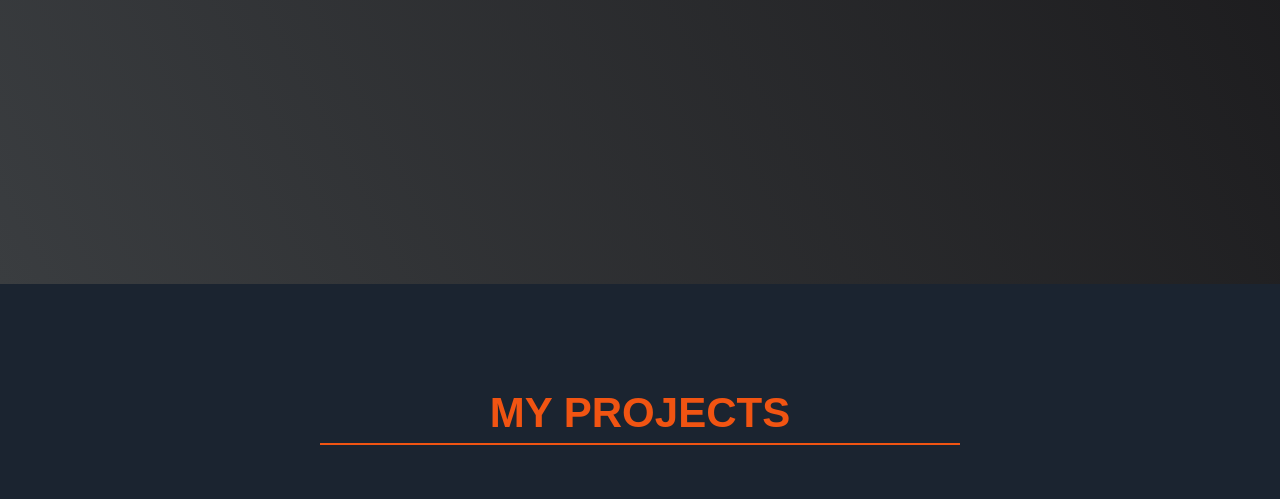
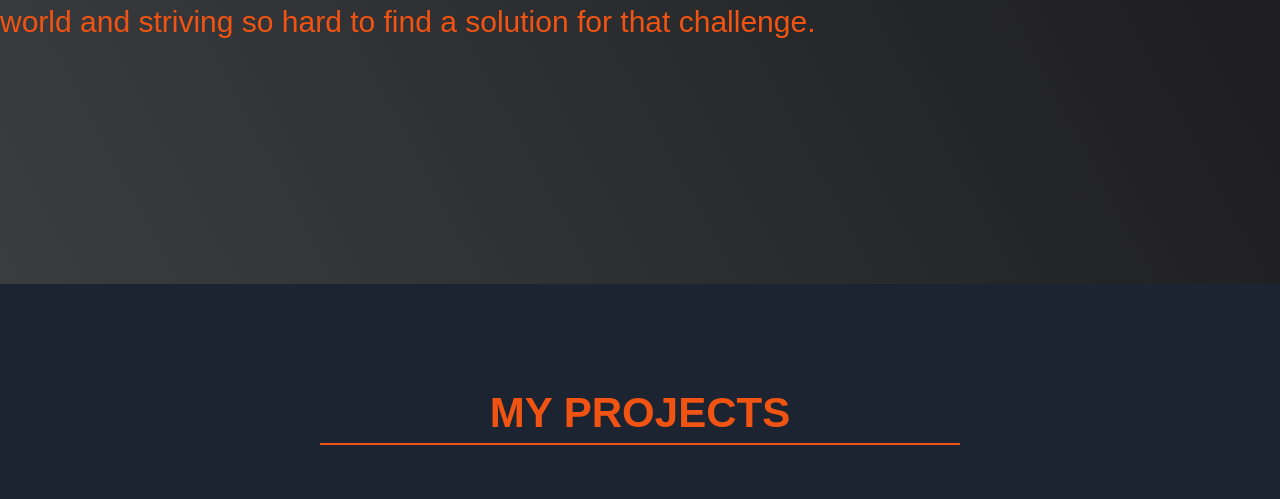
Before and after one commit to Oworilastone/my-portfolio, a plain HTML site: page index.html in a window 1280 px wide. Shown: the part 516-1015 px from the top of the page. Drawn offline with Linux system fonts and the light colour scheme.

Commit message:
index edits

```diff
--- a/CSS/style.css
+++ b/CSS/style.css
@@ -1,18 +1,13 @@
-/* Custom properties/variables  */
 :root {
   --main-orange: #F15412;
   --main-maroon: #733C3C;
   --main-cyan: #1B2430;
   --main-green: #2C3639;
   }
-
-  /* Base reset */
   * {
     margin: 0;
     padding: 0;
   }
-
-  /* box-sizing and font sizing */
   *,
   *::before,
   *::after {
@@ -21,80 +16,46 @@
 
   html {
     box-sizing: border-box;
-
-    /* Set font size for easy rem calculations
-     * default document font size = 16px, 1rem = 16px, 100% = 16px
-     * (100% / 16px) * 10 = 62.5%, 1rem = 10px, 62.5% = 10px
-    */
     font-size: 62.5%;
     scroll-behavior: smooth;
   }
-
-  /* A few media query to set some font sizes at different screen sizes.
-   * This helps automate a bit of responsiveness.
-   * The trick is to use the rem unit for size values, margin and padding.
-   * Because rem is relative to the document font size
-   * when we scale up or down the font size on the document
-   * it will affect all properties using rem units for the values.
-  */
-
-  /* I am using the em unit for breakpoints
-   * The calculation is the following
-   * screen size divided by browser base font size
-   * As an example: a breakpoint at 980px
-   * 980px / 16px = 61.25em
-  */
-
-  /* 1200px / 16px = 75em */
   @media (max-width: 75em) {
     html {
       font-size: 60%;
     }
   }
-
-  /* 980px / 16px = 61.25em */
   @media (max-width: 61.25em) {
     html {
       font-size: 58%;
     }
   }
-
-  /* 460px / 16px = 28.75em */
   @media (max-width: 28.75em) {
     html {
       font-size: 55%;
     }
   }
-
-  /* Base styles */
-
   body {
     font-family: 'Poppins', sans-serif;
-    font-size: 1.8rem; /* 18px */
+    font-size: 3rem;
     font-weight: 400;
     line-height: 1.4;
     color: var(--main-orange);
   }
-
   h1,
   h2 {
     font-family: 'Raleway', sans-serif;
     font-weight: 700;
     text-align: center;
   }
-
   h1 {
     font-size: 6rem;
   }
-
   h2 {
     font-size: 4.2rem;
   }
-
   ul {
     list-style: none;
   }
-
   a {
     text-decoration: none;
     color: var(--main-orange);
@@ -103,21 +64,16 @@
   .img {
     display: block;
   }
-
 #img {
     display: block;
     max-width: 200px;
     border-radius: 50%!important;
   }
-
 .myname{
     padding: 10px;
     padding-top: 30px;
     color: var(--main-maroon)
   }
-
-  /* nav */
-
   .nav {
     display: flex;
     justify-content: flex-end;
@@ -129,34 +85,26 @@
     box-shadow: 0 2px 0 rgba(0, 0, 0, 0.4);
     z-index: 10;
   }
-
   .nav-list {
     display: flex;
     margin-right: 2rem;
   }
-
   @media (max-width: 28.75em) {
     .nav {
       justify-content: center;
     }
-
   .nav-list {
       margin: 0 1rem;
     }
   }
-
   .nav-list a {
     display: block;
     font-size: 2.2rem;
     padding: 2rem;
   }
-
   .nav-list a:hover {
     background: var(--main-cyan);
   }
-
-  /* Welcome section */
-
   .welcome-section {
     display: flex;
     flex-direction: column;
@@ -167,35 +115,28 @@
     background-color: #000;
     background-image: linear-gradient(62deg, #3a3d40 0%, #181719 100%);
   }
-
   .welcome-section > p {
     font-size: 3rem;
     font-weight: 200;
     font-style: italic;
     color: var(--main-maroon);
   }
-
-  /* Projects section */
-
   .projects-section {
     text-align: center;
     padding: 10rem 2rem;
     background: var(--main-cyan);
   }
-
   .projects-section-header {
     max-width: 640px;
     margin: 0 auto 6rem auto;
     border-bottom: 0.2rem solid var(--main-orange);
   }
-
   @media (max-width: 28.75em) {
     .projects-section-header {
       font-size: 4rem;
     }
   }
 
-  /* "Automagic" image grid using no media queries */
   .projects-grid {
     display: grid;
     grid-template-columns: repeat(auto-fit, minmax(320px, 1fr));
@@ -204,43 +145,35 @@
     margin: 0 auto;
     margin-bottom: 6rem;
   }
-
   @media (max-width: 30.625em) {
     .projects-section {
       padding: 6rem 1rem;
     }
-
   .projects-grid {
       grid-template-columns: 1fr;
     }
   }
-
   .project {
     background: var(--main-green);
     box-shadow: 1px 1px 2px rgba(0, 0, 0, 0.5);
     border-radius: 2px;
   }
-
   .code {
     color: var(--main-green);
     transition: color 0.3s ease-out;
   }
-
   .project:hover .code {
     color: #b41919;
   }
-
   .project-image {
     height: calc(100% - 6.8rem);
     width: 100%;
     object-fit: cover;
   }
-
   .project-title {
     font-size: 2rem;
     padding: 2rem 0.5rem;
   }
-
   .btn {
     display: inline-block;
     padding: 1rem 2rem;
@@ -256,19 +189,14 @@
   .btn-show-all:hover {
     background: var(--main-maroon);
   }
-
    .btn-show-all:hover > i {
     transform: translateX(2px);
   }
-
    .btn-show-all > i {
     margin-left: 10px;
     transform: translateX(0);
     transition: transform 0.3s ease-out;
   }
-
-  /* Contact section */
-
   .contact-section {
     display: flex;
     flex-direction: column;
@@ -280,21 +208,17 @@
     padding: 0 2rem;
     background: var(--main-green);
   }
-
   .contact-section-header > h2 {
     font-size: 6rem;
   }
-
   @media (max-width: 28.75em) {
     .contact-section-header > h2 {
       font-size: 4rem;
     }
   }
-
   .contact-section-header > p {
     font-style: italic;
   }
-
    .contact-links {
     display: flex;
     justify-content: center;
@@ -303,19 +227,14 @@
     margin-top: 4rem;
     flex-wrap: wrap;
   }
-
   .contact-details {
     font-size: 2.4rem;
     text-shadow: 2px 2px 1px #1f1f1f;
     transition: transform 0.3s ease-out;
   }
-
    .contact-details:hover {
     transform: translateY(8px);
   }
-
-  /* Footer */
-
    footer {
     font-weight: 300;
     display: flex;
```
Lines whose indentation alone changed are shown as unchanged.
